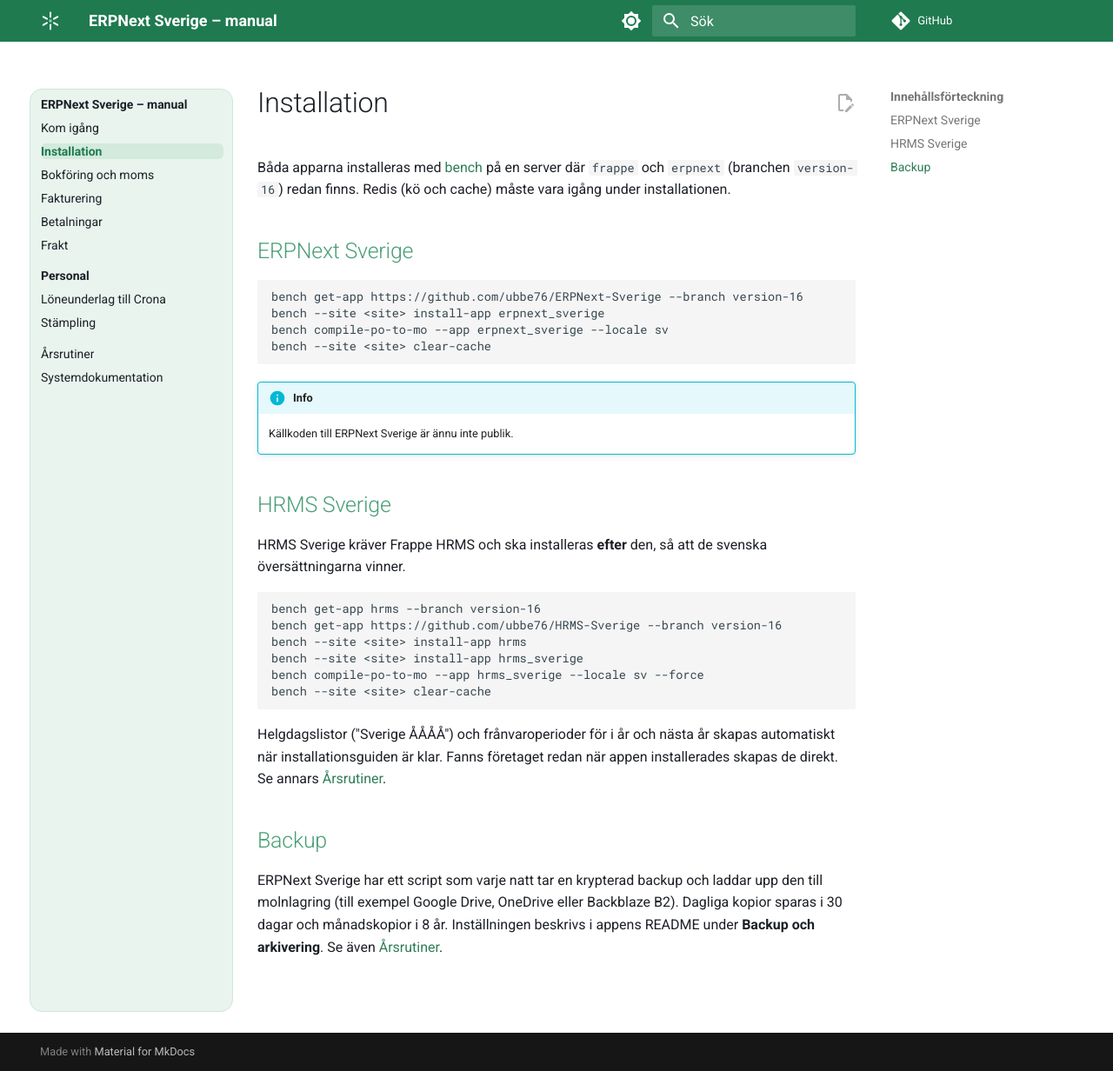
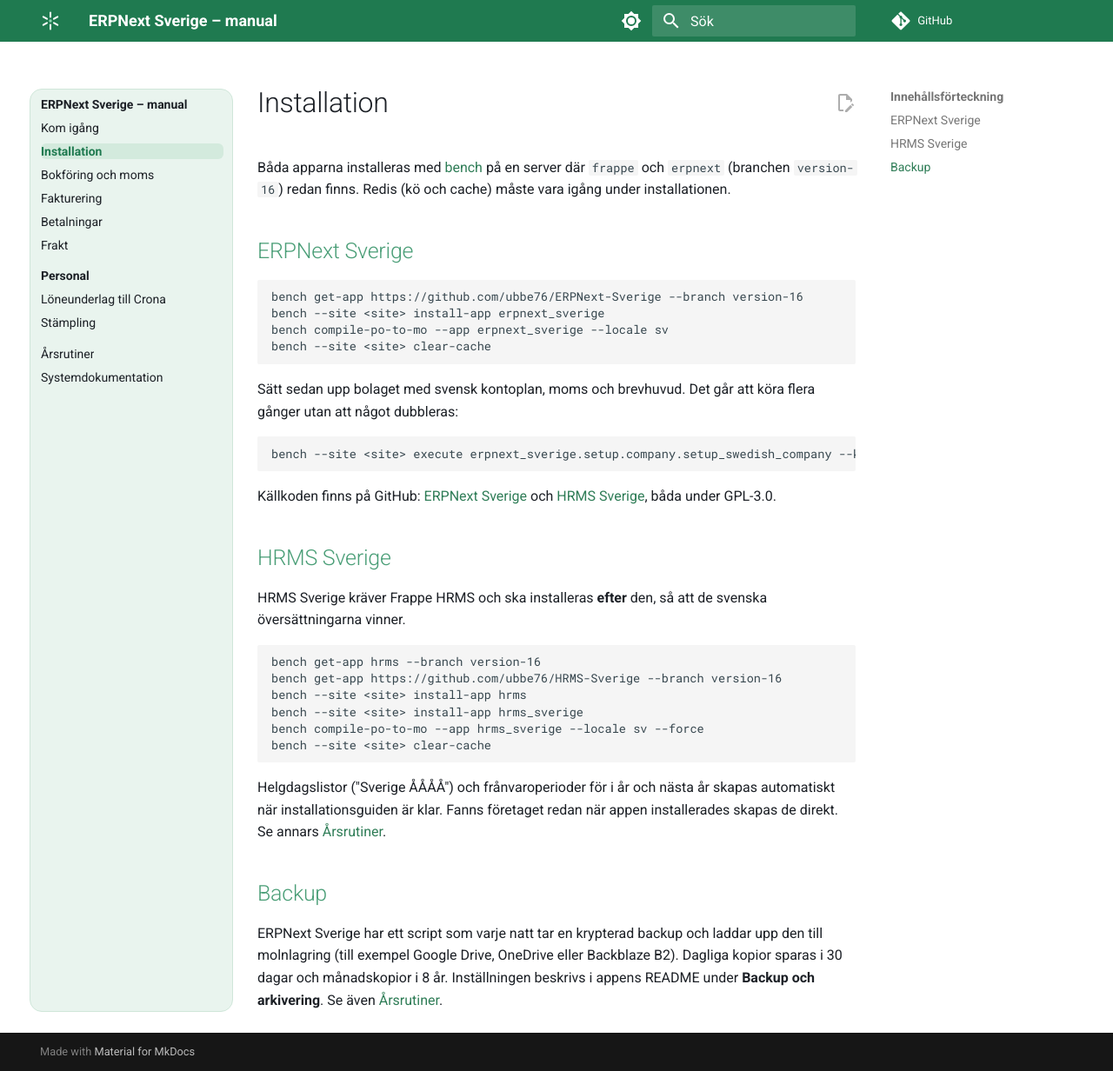
Before and after one commit to ubbe76/ERPNext-Sverige-docs, an MkDocs documentation site: the page built from docs/installation.md, in a window 1280 px wide and 1232 px high. Shown: the whole window at 87% size. Built offline with MkDocs 1.6.1 and Material for MkDocs 9.7.7, drawn with Linux system fonts in a browser that asks for light colours; comment, search, counter and statistics services are not loaded.

Commit message:
docs: the source code is public; add company setup to the installation
Co-Authored-By: Claude Opus 5.5 <noreply@anthropic.com>
Claude-Session: https://claude.ai/code/session_01BefD5qiwHSk5weFM9qGwDU

````diff
--- a/docs/installation.md
+++ b/docs/installation.md
@@ -12,8 +12,15 @@ bench compile-po-to-mo --app erpnext_sverige --locale sv
 bench --site <site> clear-cache
 ```
 
-!!! info
-    Källkoden till ERPNext Sverige är ännu inte publik.
+Sätt sedan upp bolaget med svensk kontoplan, moms och brevhuvud. Det går att köra flera gånger utan att något
+dubbleras:
+
+```bash
+bench --site <site> execute erpnext_sverige.setup.company.setup_swedish_company --kwargs "{'company': '<bolag>'}"
+```
+
+Källkoden finns på GitHub: [ERPNext Sverige](https://github.com/ubbe76/ERPNext-Sverige) och
+[HRMS Sverige](https://github.com/ubbe76/HRMS-Sverige), båda under GPL-3.0.
 
 ## HRMS Sverige
 
````
